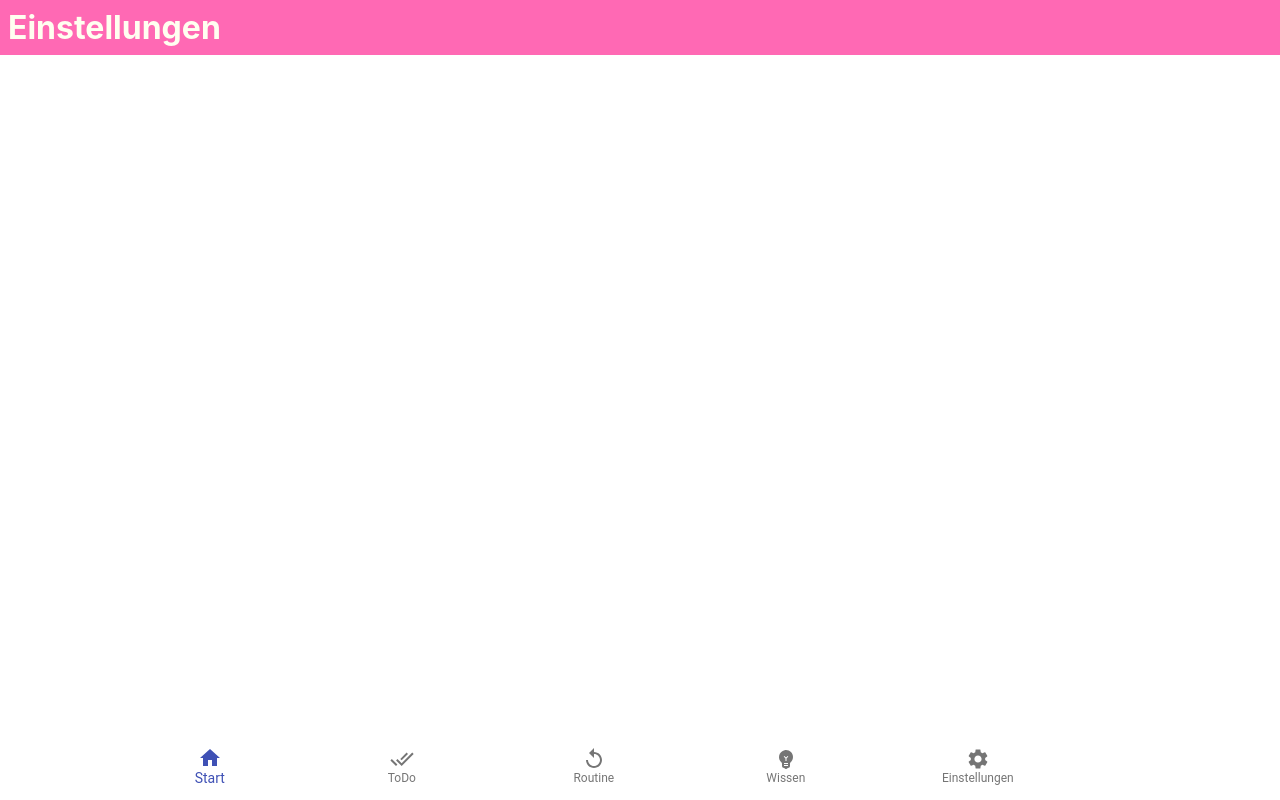
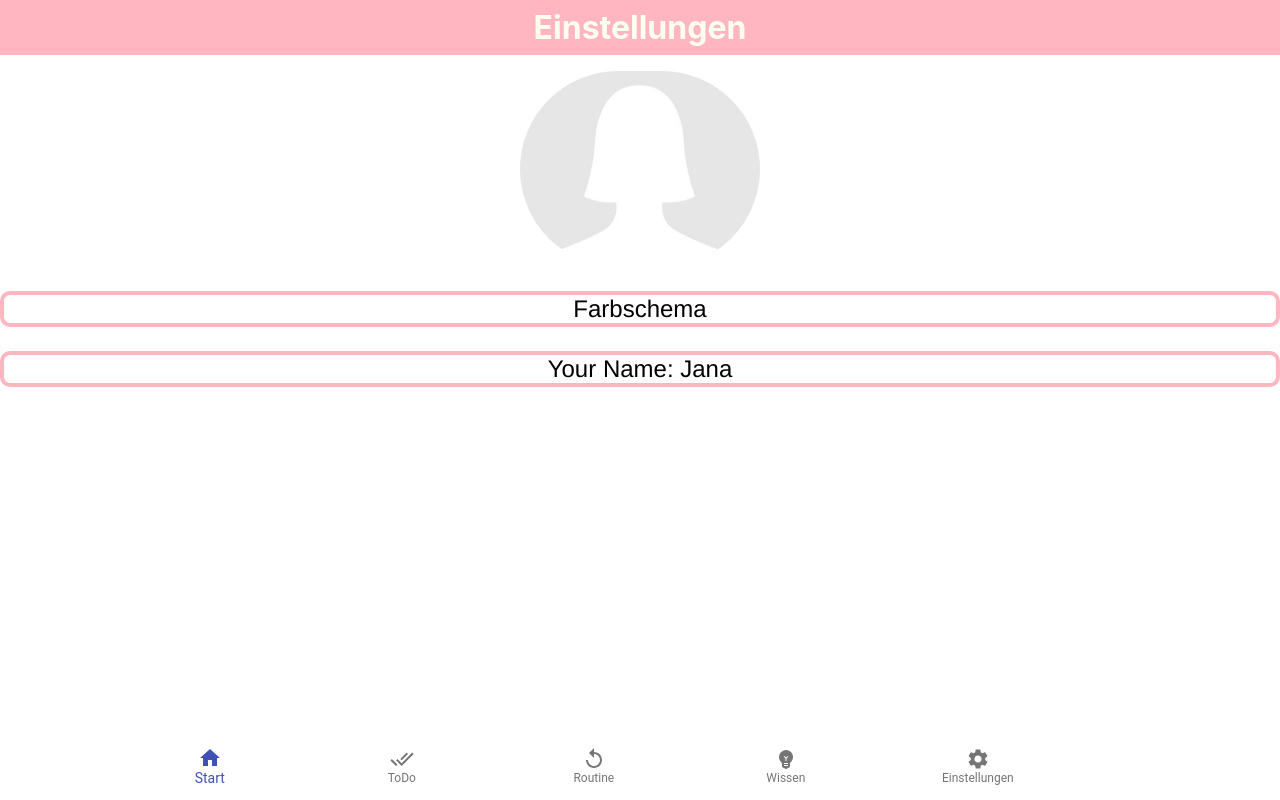
Before and after one commit to janawolfsohn/capstone-project, a React (Create React App) app: page /einstellungen in a window 1280 px wide. Built offline with nearby package versions, Linux system fonts and the light colour scheme.

Commit message:
mini steps und einstellungen

```diff
--- a/src/modules/Form.js
+++ b/src/modules/Form.js
@@ -37,9 +37,9 @@ const FormStyled = styled.form`
 
 const Button = styled.button`
   padding: 10px 20px;
-  background: plum;
-  color: darkorchid;
-  font-size: 1.2em;
+  background: lightpink;
+  color: ivory;
+  font-size: 1.5em;
   border: none;
   border-radius: 6px;
 `
--- a/src/modules/Header.js
+++ b/src/modules/Header.js
@@ -9,7 +9,8 @@ export default function Header({ title }) {
 }
 
 const HeaderBox = styled.header`
-  background-color: hotpink;
+  background-color: lightpink;
+  text-align: center;
   padding: 0.5rem;
   margin-bottom: 1rem;
   h1 {
--- a/src/pages/Einstellungen.js
+++ b/src/pages/Einstellungen.js
@@ -1,5 +1,43 @@
 import Header from "../modules/Header";
+import Profilbild from "../img/profilbild.jpg";
+import styled from "styled-components/macro";
 
 export default function Einstellungen() {
-  return <Header title="Einstellungen" />;
+  return (
+    <>
+      <Header title="Einstellungen" />
+      <body>
+        <div>
+          <Profilimg src={Profilbild} alt="Profilbild-Icon" />
+        </div>
+        <Text> Farbschema </Text>
+        <Text> Your Name: Jana</Text>
+      </body>
+    </>
+  );
 }
+
+const Profilimg = styled.img`
+  border-radius: 200px;
+  -moz-border-radius: 100px;
+  -webkit-border-radius: 100px;
+  background: "transparent";
+  width: 250px;
+  display: flex;
+  justify-content: center;
+  align-items: center;
+  margin-left: auto;
+  margin-right: auto;
+  width: 15em;
+`;
+const Text = styled.p`
+
+  text-align: center;
+  font-family: Helvetica, sans-serif;
+  font-size: 1.5em;
+
+  border-style: solid;
+  border-width: 4px;
+  border-color: lightpink;
+  border-radius: 10px;
+`
--- a/src/pages/Routine.js
+++ b/src/pages/Routine.js
@@ -1,3 +1,13 @@
+import Header from "../modules/Header";
+
 export default function Routine() {
-    return <h1>Routine</h1>;
-  }
+  return (
+<>
+  <Header title="Routine" />
+<body>
+  <p>
+    Hier werden Routinen erstellt
+  </p>
+</body>
+  </>
+  )}
--- a/src/pages/Todos.js
+++ b/src/pages/Todos.js
@@ -2,13 +2,14 @@ import { useState } from "react";
 import { v4 as uuidv4 } from "uuid";
 import Form from "../modules/Form";
 import Todo from "../modules/ToDo";
+import Header from "../modules/Header"
 
 export default function Todos(props) {
   const [todos, setTodos] = useState([]);
 
   return (
     <>
-      <h1>Todos</h1>
+    <Header title="ToDo" />
       <Form onCreateTodo={addTodo} />
       {todos.map(({ title, isDone, completed, id }, index) => (
         <Todo
```
Also changed, not shown: src/img/profilbild.jpg (added), 1 other file (tests, documents, lock files or other folders).
